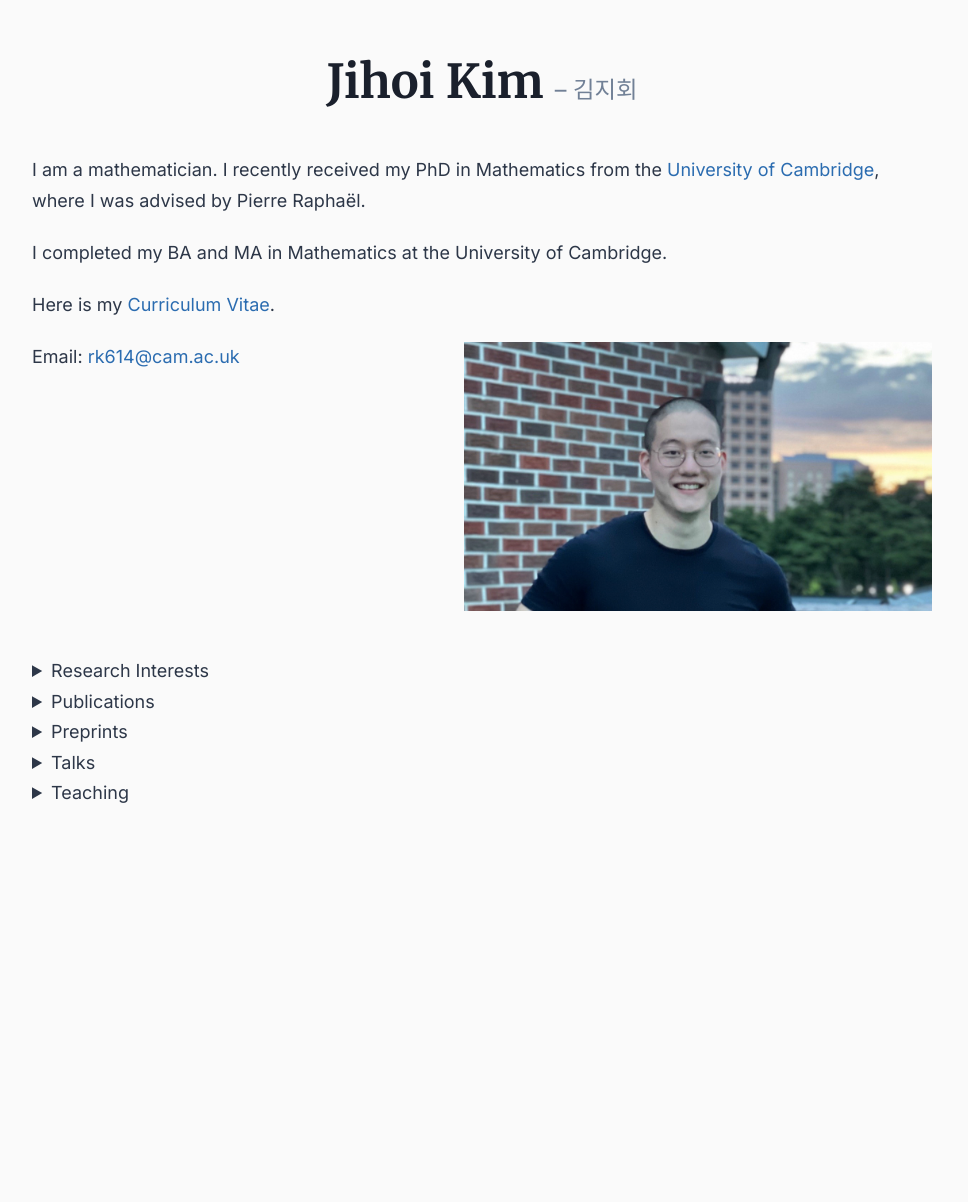
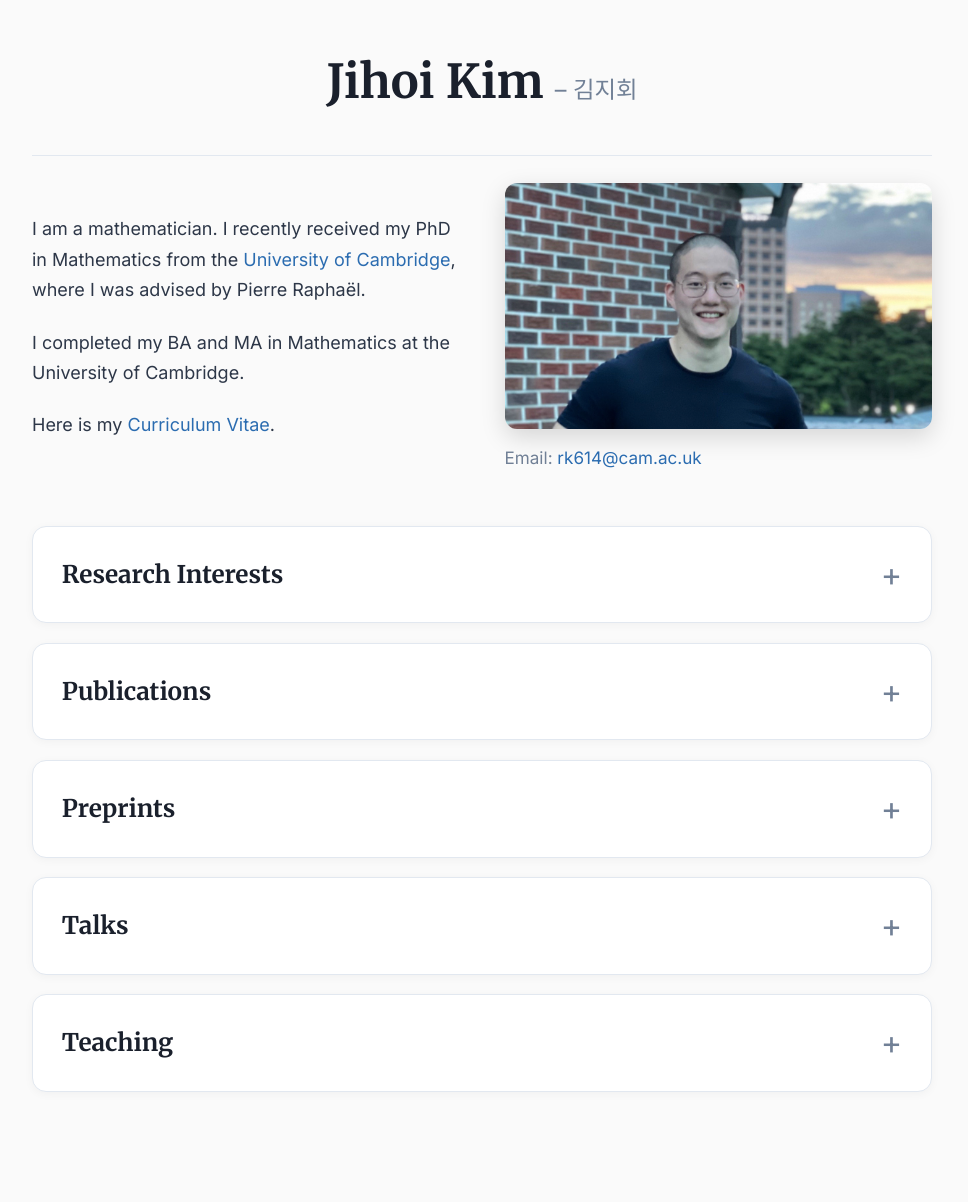
Before and after one commit to jihoikim-math/jihoikim-math.github.io, a Jekyll site: the page built from index.md, in a window 1280 px wide. Shown: the whole page, without its empty margins (158-1126 px from the left). Built offline with Jekyll 4.4.1, drawn with Linux system fonts in a browser that asks for light colours; before the commit the page ends 900 px from its top, so only the background shows below that.

Commit message:
Update style.css

```diff
--- a/assets/style.css
+++ b/assets/style.css
@@ -1,12 +1,12 @@
 @import url("https://fonts.googleapis.com/css2?family=Inter:wght@400;500&family=Merriweather:wght@700&display=swap");
 
 :root {
-  --fg: #2d3748; --head: #1a202c; --bg: #fafafa;
+  --fg: #2d3748; --head: #1a202c; --bg: #fafafa; --card: #fff;
   --link: #2b6cb0; --muted: #718096; --rule: #e2e8f0;
 }
 @media (prefers-color-scheme: dark) {
   :root {
-    --fg: #d7dce3; --head: #f1f3f6; --bg: #151515;
+    --fg: #d7dce3; --head: #f1f3f6; --bg: #151515; --card: #1e1e1e;
     --link: #8ab4f8; --muted: #9aa3af; --rule: #333;
   }
 }
@@ -38,24 +38,53 @@ a:focus-visible { outline: 2px solid var(--link); outline-offset: 2px; }
 ul { padding-left: 1.2rem; }
 li { margin-bottom: .6rem; }
 
-/* intro: text on the left, photo on the right */
-.intro { display: flow-root; margin-bottom: 1rem; }
-.photo { float: right; width: 52%; margin: 0 0 1.5rem 2rem; }
-.photo img {
+/* intro: text left, photo + email right */
+.intro {
+  display: grid;
+  grid-template-columns: 1fr 1fr;
+  gap: 2.5rem;
+  align-items: center;
+  padding-top: 1.5rem;
+  border-top: 1px solid var(--rule);
+  margin-bottom: 3rem;
+}
+.intro-text p:last-child { margin-bottom: 0; }
+.photo {
   display: block; width: 100%; height: auto;
   border-radius: 12px; box-shadow: 0 8px 24px rgba(0, 0, 0, .15);
 }
-.intro hr {
-  display: flow-root; border: 0; border-top: 1px solid var(--rule);
-  margin: 0 0 3rem;
-}
-
-/* section headings like **Publications** */
-main > p > strong:only-child {
-  display: inline-block; margin-top: 1.2rem; font-size: 1.15rem; color: var(--head);
-}
+.email { margin: .8rem 0 0; font-size: .95rem; color: var(--muted); }
 
 @media (max-width: 640px) {
   h1 { font-size: 2rem; }
-  .photo { float: none; width: 100%; margin: 0 0 1.5rem; }
+  .intro { grid-template-columns: 1fr; gap: 1.2rem; }
+  .intro-side { order: -1; }
 }
+
+/* collapsible cards */
+details {
+  background: var(--card);
+  border: 1px solid var(--rule);
+  border-radius: 14px;
+  box-shadow: 0 2px 10px rgba(0, 0, 0, .04);
+  margin: 0 0 1.1rem;
+  padding: 0 1.6rem;
+}
+summary {
+  display: flex; align-items: center; justify-content: space-between;
+  padding: 1.5rem 0;
+  font-family: Merriweather, Georgia, serif; font-weight: 700;
+  font-size: 1.35rem; color: var(--head);
+  cursor: pointer; list-style: none;
+}
+summary::-webkit-details-marker { display: none; }
+summary::after {
+  content: "+"; font-family: Inter, sans-serif; font-weight: 400;
+  font-size: 1.8rem; color: var(--muted); line-height: 1;
+}
+details[open] > summary::after { content: "\2212"; }
+summary:hover, details[open] > summary { color: var(--link); }
+summary:focus-visible { outline: 2px solid var(--link); outline-offset: 2px; border-radius: 6px; }
+details > *:not(summary) { font-size: .95rem; }
+details > ul, details > p { margin-top: 0; }
+details > *:last-child { margin-bottom: 1.5rem; }
```
